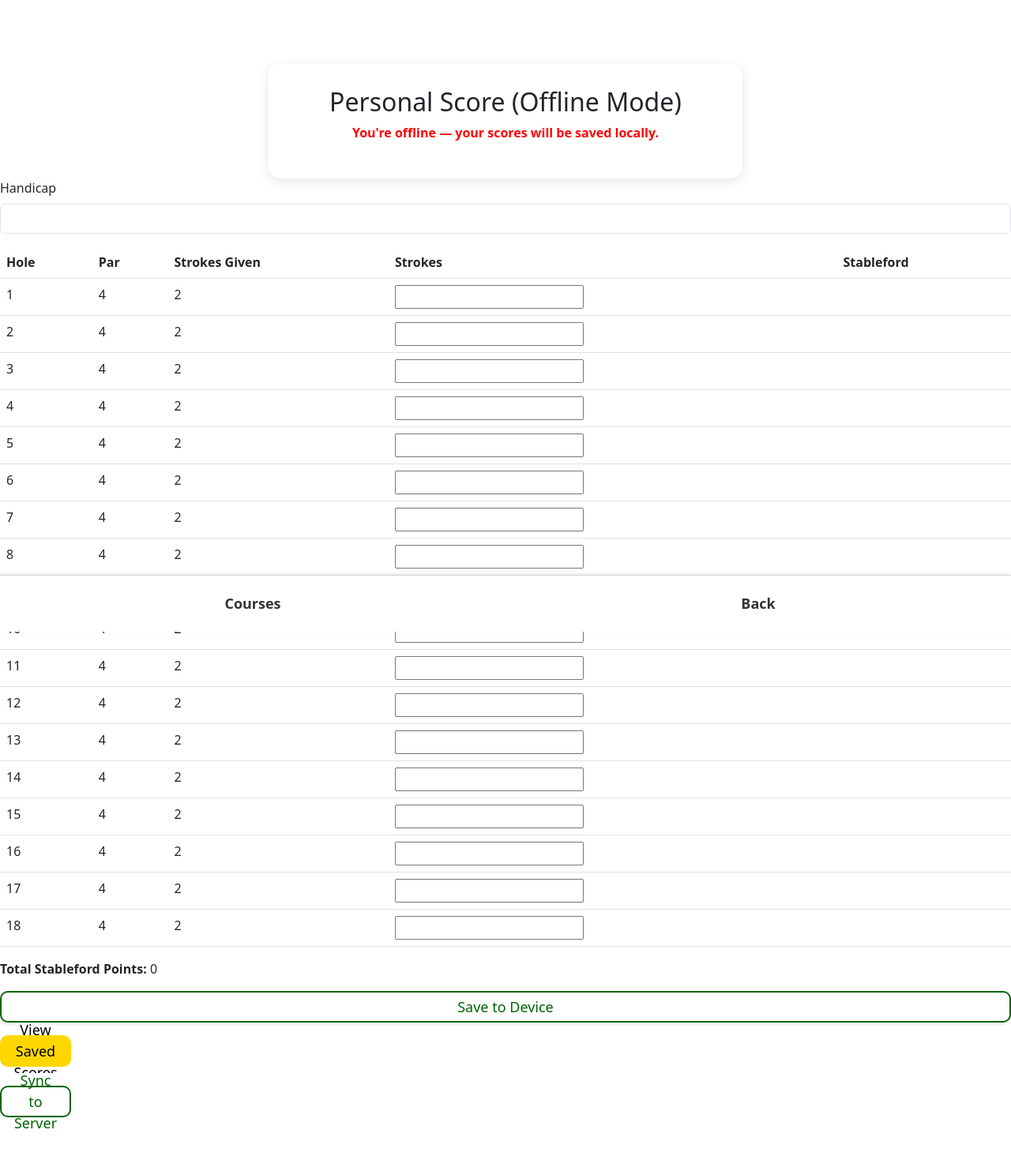
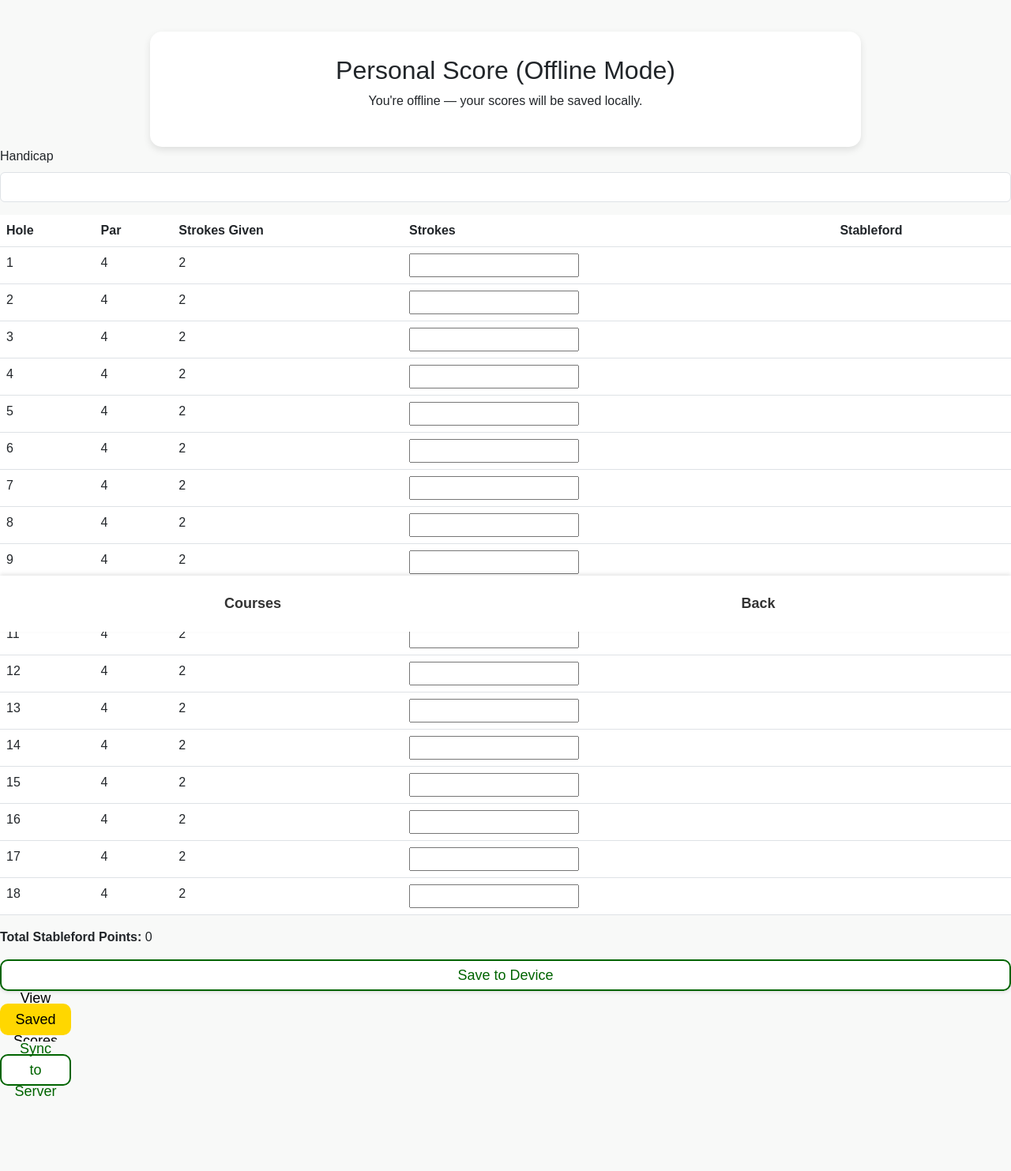
Before and after one commit to kingwalius/golfwebApp, a Flask app: page /personal_score_offline in a window 1280 px wide. Shown: the whole page at 79% size. After the commit the page ends 1388 px from the top, so only its background shows below. Run offline with Flask 3, Linux system fonts and the light colour scheme.

Commit message:
Adjusted Offline Page

```diff
--- a/templates/personal_score_offline.html
+++ b/templates/personal_score_offline.html
@@ -1,16 +1,17 @@
 <!DOCTYPE html>
 <html>
-<head>
-  <title>Offline Score Entry</title>
-  <meta name="viewport" content="width=device-width, initial-scale=1">
+  <head>
+    <title>Personal Score Tracker</title>
+    <meta name="viewport" content="width=device-width, initial-scale=1">
     <link rel="manifest" href="{{ url_for('static', filename='manifest.json') }}">
     <link rel='stylesheet' href='https://cdn.jsdelivr.net/npm/bootstrap@5.3.0/dist/css/bootstrap.min.css'>
     <link rel="stylesheet" href="https://cdnjs.cloudflare.com/ajax/libs/font-awesome/6.0.0/css/all.min.css">
     <link rel="stylesheet" href="{{ url_for('static', filename='styles.css') }}">
-  <style>
-    .locked-row { background-color: #ccc; }
-    .offline-warning { color: red; font-weight: bold; }
-  </style>
+    <style>
+        body { background-color: #f8f9f8; font-family: 'Arial', sans-serif; }
+        .container { max-width: 900px; background: white; padding: 30px; border-radius: 15px; box-shadow: 0 4px 10px rgba(0,0,0,0.1); margin-top: 40px; }
+        .locked-row { background-color: #e9e9e9; }
+    </style>
 </head>
 <body>
 
```
